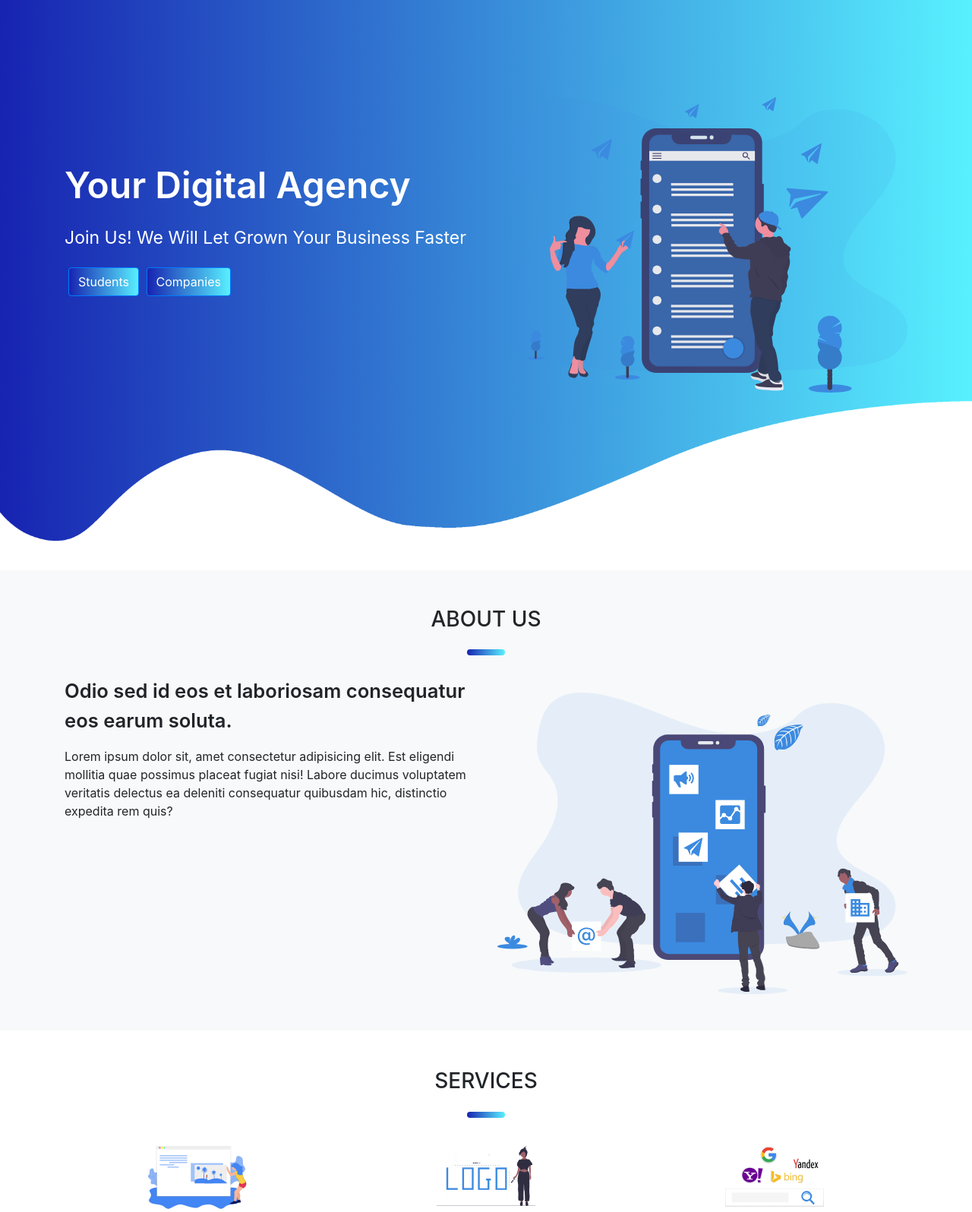
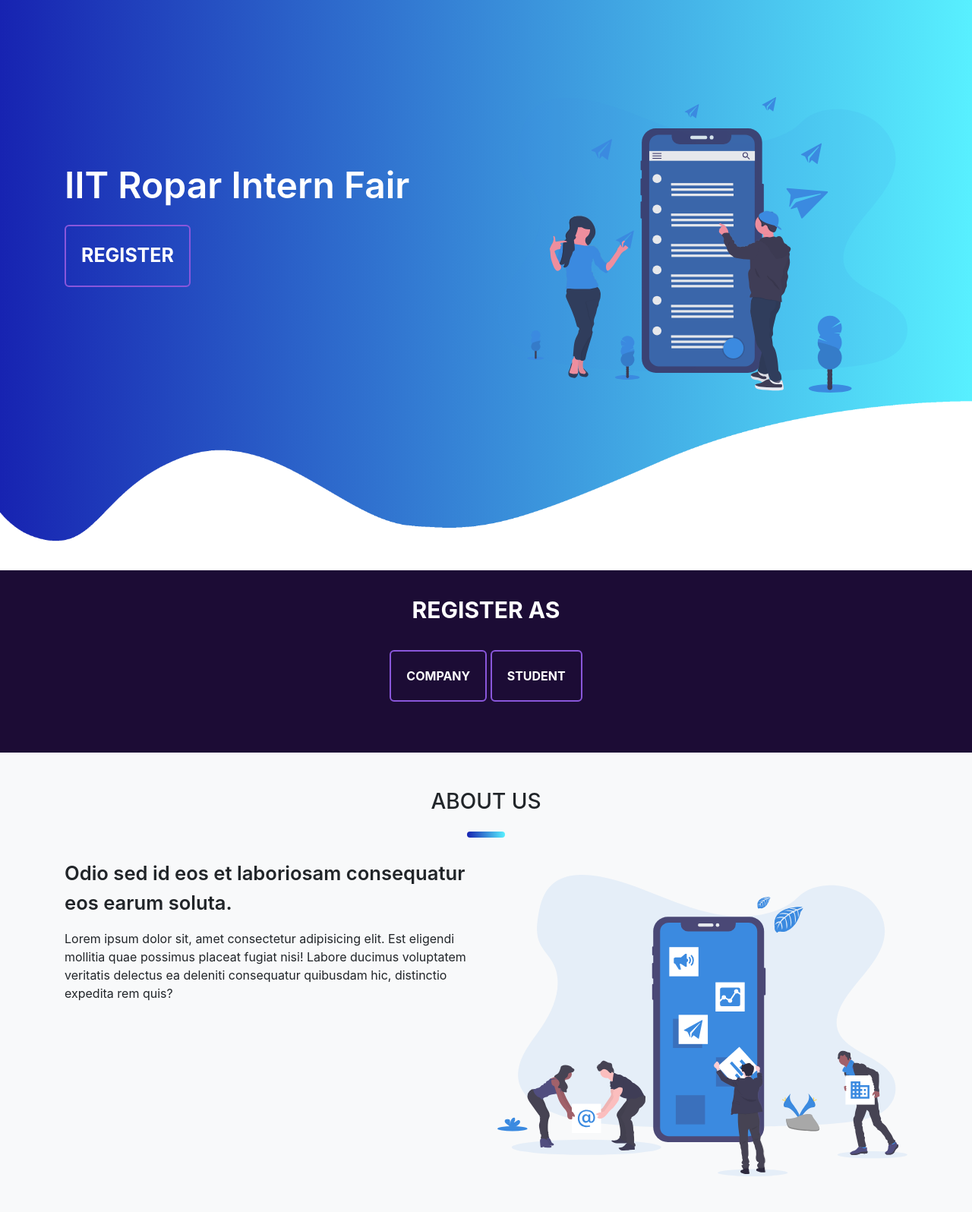
Before and after one commit to subhamX/intern_fair, a Django app: page / in a window 1280 px wide. Shown: the part 74-1670 px from the top of the page at 76% size. Run offline with Django 3.2, Linux system fonts and the light colour scheme; some libraries are stand-ins or nearby versions.

Commit message:
Adds register buttons on landing page

```diff
--- a/templates/base/index.html
+++ b/templates/base/index.html
@@ -1,5 +1,6 @@
 <!DOCTYPE html>
 <html lang="en">
+
 <head>
   <meta http-equiv="Content-Type" content="text/html; charset=utf-8" />
   <meta http-equiv="X-UA-Compatible" content="IE=edge">
@@ -10,8 +11,53 @@
   <script src="https://code.jquery.com/jquery-3.3.1.slim.min.js"></script>
   <script src="https://stackpath.bootstrapcdn.com/bootstrap/4.2.1/js/bootstrap.min.js"></script>
   <link rel="stylesheet" href="https://stackpath.bootstrapcdn.com/font-awesome/4.7.0/css/font-awesome.min.css">
-    <link rel="shortcut icon"  href="/static/base/images/logo.png" >
+  <link rel="shortcut icon" href="/static/base/images/logo.png">
 </head>
+<style>
+  .link-play-buttons button {
+    padding: 15px;
+    margin: 10px;
+    font-size: 20px;
+  }
+
+  .btn-register {
+    background: #1c0c35;
+    color: #ffffff !important;
+    font-weight: bold;
+    border: 2px solid #8a57db;
+    padding: 20px;
+    text-transform: uppercase;
+    border-radius: 6px;
+    display: inline-block;
+    transition: all 0.3s ease 0s;
+  }
+
+  .btn-register:hover {
+    /* color: #1c0c35 !important; */
+    background: #8a57db !important;
+    font-weight: 700 !important;
+    letter-spacing: 3px;
+    text-decoration: none;
+    background: none;
+    -webkit-box-shadow: 0px 5px 40px -10px rgba(0, 0, 0, 0.57);
+    -moz-box-shadow: 0px 5px 40px -10px rgba(0, 0, 0, 0.57);
+    transition: all 0.3s ease 0s;
+  }
+
+  #register-section {
+    background-color: #1c0c35;
+    height: 30vh;
+    text-align: center;
+  }
+
+  .heading-register {
+    color: white;
+    padding: 30px;
+    font-weight: bold;
+    font-size: 30px;
+  }
+</style>
+
 <body>
   <!-- Navbar Menu  ---->
   <section id="nav-bar">
@@ -19,7 +65,8 @@
       <a class="navbar-brand" href="#">
         <img src="/static/base/images/logo.png" alt="">
       </a>
-         <button class="navbar-toggler" type="button" data-toggle="collapse" data-target="#navbarNav" aria-controls="navbarNav" aria-expanded="false" aria-label="Toggle navigation">
+      <button class="navbar-toggler" type="button" data-toggle="collapse" data-target="#navbarNav"
+        aria-controls="navbarNav" aria-expanded="false" aria-label="Toggle navigation">
         <i class="fa fa-bars"></i>
       </button>
       <div class="collapse navbar-collapse" id="navbarNav">
@@ -41,12 +88,8 @@
     <div class="container">
       <div class="row">
         <div class="col-md-6">
-            <p class="promo-title">Your Digital Agency</p>
-            <p class="join-title">Join Us! We Will Let Grown Your Business Faster</p>
-            <a href="#" class="link-play">
-              <button type="button" class="btn btn-primary" style="margin: 5px;"  name="button">Students</button>
-              <button type="button" class="btn btn-primary"  name="button">Companies</button>
-            </a>
+          <p class="promo-title">IIT Ropar Intern Fair</p>
+          <a href="#" class="btn-register" style="background-color: transparent; font-size: 25px;">REGISTER</a>
         </div>
         <div class="col-md-6">
           <img src="/static/base/svg/undraw_email_campaign_qa8y.svg" alt="" class="img-fluid">
@@ -57,7 +100,13 @@
     <img src="/static/base/images/ground@-min.png" class="bottom-img" alt="">
   </section>
 
-
+  <section id="register-section">
+    <div class="heading-register">
+      REGISTER AS
+    </div>
+    <a href="{% url 'accounts:company_signup' %}" class="btn-register">COMPANY</a>
+    <a href="{% url 'accounts:student_signup' %}" class="btn-register">STUDENT</a>
+  </section>
   <!--- About Section ------>
   <section id="about">
     <div class="container">
@@ -73,7 +122,9 @@
               <li>Fugit ut maxime incidunt accusantium totam repellendus eum error. </li>
               <li>Ullamco laboris nisi ut aliquip ex ea commodo consequat.</li>
             </ul> -->
-            <p>Lorem ipsum dolor sit, amet consectetur adipisicing elit. Est eligendi mollitia quae possimus placeat fugiat nisi! Labore ducimus voluptatem veritatis delectus ea deleniti consequatur quibusdam hic, distinctio expedita rem quis?</p>
+          <p>Lorem ipsum dolor sit, amet consectetur adipisicing elit. Est eligendi mollitia quae possimus placeat
+            fugiat nisi! Labore ducimus voluptatem veritatis delectus ea deleniti consequatur quibusdam hic, distinctio
+            expedita rem quis?</p>
         </div>
         <div class="col-md-6">
           <img src="/static/base/svg/undraw_mobile_marketing_iqbr.svg" class="img-fluid" alt="">
@@ -88,42 +139,42 @@
       <h3 class="title text-center">SERVICES</h3>
       <div class="row text-center">
         <div class="col-md-4 services">
-            <img src="/static/base/svg/undraw_website_setup_5hr2.svg" class="service-img"   alt="">
+          <img src="/static/base/svg/undraw_website_setup_5hr2.svg" class="service-img" alt="">
           <h4>Landing Page Design</h4>
           <p>Lorem ipsum dolor sit amet, consectetur adipiscing elit,
             sed do eiusmod tempor incididunt ut labore et dolore magna aliqua.
           </p>
         </div>
         <div class="col-md-4 services">
-            <img src="/static/base/svg/branding.svg" class="service-img"   alt="">
-            <h4>Online  Branding</h4>
+          <img src="/static/base/svg/branding.svg" class="service-img" alt="">
+          <h4>Online Branding</h4>
           <p>Lorem ipsum dolor sit amet, consectetur adipiscing elit,
             sed do eiusmod tempor incididunt ut labore et dolore magna aliqua.
           </p>
         </div>
         <div class="col-md-4 services">
-            <img src="/static/base/svg/ads.svg" class="service-img"   alt="">
+          <img src="/static/base/svg/ads.svg" class="service-img" alt="">
           <h4>Google Ads</h4>
           <p>Lorem ipsum dolor sit amet, consectetur adipiscing elit,
             sed do eiusmod tempor incididunt ut labore et dolore magna aliqua.
           </p>
         </div>
         <div class="col-md-4 services">
-            <img src="/static/base/svg/undraw_Savings_dwkw.svg" class="service-img"   alt="">
+          <img src="/static/base/svg/undraw_Savings_dwkw.svg" class="service-img" alt="">
           <h4>PPC</h4>
           <p>Lorem ipsum dolor sit amet, consectetur adipiscing elit,
             sed do eiusmod tempor incididunt ut labore et dolore magna aliqua.
           </p>
         </div>
         <div class="col-md-4 services">
-            <img src="/static/base/svg/social.svg" class="service-img"   alt="">
+          <img src="/static/base/svg/social.svg" class="service-img" alt="">
           <h4>Social Media</h4>
           <p>Lorem ipsum dolor sit amet, consectetur adipiscing elit,
             sed do eiusmod tempor incididunt ut labore et dolore magna aliqua.
           </p>
         </div>
         <div class="col-md-4 services">
-          <img src="/static/base/svg/undraw_wireframing_nxyi.svg" class="service-img"   alt="">
+          <img src="/static/base/svg/undraw_wireframing_nxyi.svg" class="service-img" alt="">
           <h4>SEO</h4>
           <p>Lorem ipsum dolor sit amet, consectetur adipiscing elit,
             sed do eiusmod tempor incididunt ut labore et dolore magna aliqua.
@@ -161,7 +212,8 @@
               <div class="event-content">
                 <p class="event-time"><i class="fa fa-clock-o"></i> 8 : 00 AM - 11 : 00 AM</p>
                 <h3 class="event-title">His id altera fabellas facilisis. Has eros assueverit cu</h3>
-              <p>Lorem ipsum dolor sit amet, consectetur adipisicing elit, sed do eiusmod tempor incididunt ut labore et dolore magna aliqua.</p>
+                <p>Lorem ipsum dolor sit amet, consectetur adipisicing elit, sed do eiusmod tempor incididunt ut labore
+                  et dolore magna aliqua.</p>
                 <p>By <a href="#">John Doe</a></p>
               </div>
             </div>
@@ -173,7 +225,8 @@
               <div class="event-content">
                 <p class="event-time"><i class="fa fa-clock-o"></i> 8 : 00 AM - 11 : 00 AM</p>
                 <h3 class="event-title">Perpetua consectetuer definitiones id sea, mei utinam eripuit ne</h3>
-              <p>Lorem ipsum dolor sit amet, consectetur adipisicing elit, sed do eiusmod tempor incididunt ut labore et dolore magna aliqua.</p>
+                <p>Lorem ipsum dolor sit amet, consectetur adipisicing elit, sed do eiusmod tempor incididunt ut labore
+                  et dolore magna aliqua.</p>
                 <p>By <a href="#">John Doe</a></p>
               </div>
             </div>
@@ -185,7 +238,8 @@
               <div class="event-content">
                 <p class="event-time"><i class="fa fa-clock-o"></i> 8 : 00 AM - 11 : 00 AM</p>
                 <h3 class="event-title">At mucius deserunt delicatissimi eam, labitur detraxit ut sit</h3>
-              <p>Lorem ipsum dolor sit amet, consectetur adipisicing elit, sed do eiusmod tempor incididunt ut labore et dolore magna aliqua.</p>
+                <p>Lorem ipsum dolor sit amet, consectetur adipisicing elit, sed do eiusmod tempor incididunt ut labore
+                  et dolore magna aliqua.</p>
                 <p>By <a href="#">John Doe</a></p>
               </div>
             </div>
@@ -202,7 +256,8 @@
               <div class="event-content">
                 <p class="event-time"><i class="fa fa-clock-o"></i> 8 : 00 AM - 11 : 00 AM</p>
                 <h3 class="event-title">His id altera fabellas facilisis. Has eros assueverit cu</h3>
-              <p>Lorem ipsum dolor sit amet, consectetur adipisicing elit, sed do eiusmod tempor incididunt ut labore et dolore magna aliqua.</p>
+                <p>Lorem ipsum dolor sit amet, consectetur adipisicing elit, sed do eiusmod tempor incididunt ut labore
+                  et dolore magna aliqua.</p>
                 <p>By <a href="#">John Doe</a></p>
               </div>
             </div>
@@ -214,7 +269,8 @@
               <div class="event-content">
                 <p class="event-time"><i class="fa fa-clock-o"></i> 8 : 00 AM - 11 : 00 AM</p>
                 <h3 class="event-title">At mucius deserunt delicatissimi eam, labitur detraxit ut sit</h3>
-              <p>Lorem ipsum dolor sit amet, consectetur adipisicing elit, sed do eiusmod tempor incididunt ut labore et dolore magna aliqua.</p>
+                <p>Lorem ipsum dolor sit amet, consectetur adipisicing elit, sed do eiusmod tempor incididunt ut labore
+                  et dolore magna aliqua.</p>
                 <p>By <a href="#">John Doe</a></p>
               </div>
             </div>
@@ -231,7 +287,8 @@
               <div class="event-content">
                 <p class="event-time"><i class="fa fa-clock-o"></i> 8 : 00 AM - 11 : 00 AM</p>
                 <h3 class="event-title">His id altera fabellas facilisis. Has eros assueverit cu</h3>
-              <p>Lorem ipsum dolor sit amet, consectetur adipisicing elit, sed do eiusmod tempor incididunt ut labore et dolore magna aliqua.</p>
+                <p>Lorem ipsum dolor sit amet, consectetur adipisicing elit, sed do eiusmod tempor incididunt ut labore
+                  et dolore magna aliqua.</p>
                 <p>By <a href="#">John Doe</a></p>
               </div>
             </div>
@@ -243,7 +300,8 @@
               <div class="event-content">
                 <p class="event-time"><i class="fa fa-clock-o"></i> 8 : 00 AM - 11 : 00 AM</p>
                 <h3 class="event-title">At mucius deserunt delicatissimi eam, labitur detraxit ut sit</h3>
-              <p>Lorem ipsum dolor sit amet, consectetur adipisicing elit, sed do eiusmod tempor incididunt ut labore et dolore magna aliqua.</p>
+                <p>Lorem ipsum dolor sit amet, consectetur adipisicing elit, sed do eiusmod tempor incididunt ut labore
+                  et dolore magna aliqua.</p>
                 <p>By <a href="#">John Doe</a></p>
               </div>
             </div>
@@ -273,7 +331,7 @@
             sed do eiusmod tempor incididunt ut labore et dolore magna aliqua. Ut enim ad minim veniam,
             quis nostrud exercitation ullamco laboris nisi ut aliquip ex ea commodo consequat."
           </p>
-            <img src="/static/base/images/testimonials/testimonial-1.jpg"  alt="">
+          <img src="/static/base/images/testimonials/testimonial-1.jpg" alt="">
           <p class="user-details"><b>James</b><br>CEO at DIN</p>
         </div>
         <div class="col-md-5 testimonials">
@@ -281,7 +339,7 @@
             sed do eiusmod tempor incididunt ut labore et dolore magna aliqua. Ut enim ad minim veniam,
             quis nostrud exercitation ullamco laboris nisi ut aliquip ex ea commodo consequat."
           </p>
-            <img src="/static/base/images/testimonials/testimonial-3.jpg"  alt="">
+          <img src="/static/base/images/testimonials/testimonial-3.jpg" alt="">
           <p class="user-details"><b>William</b><br>Co-founder at ArtSpace</p>
         </div>
       </div>
@@ -292,7 +350,7 @@
     <div class="container">
       <div class="row">
         <div class="col-md-4 footer-box">
-              <img src="/static/base/images/logo.png"   alt="">
+          <img src="/static/base/images/logo.png" alt="">
           <p>Lorem ipsum dolor sit amet, consectetur adipiscing elit,
             sed do eiusmod tempor incididunt ut labore et dolore magna aliqua.
           </p>
@@ -308,7 +366,8 @@
           <p><i class="fa fa-envelope-o"></i>director@iitrpr.ac.in</p>
         </div>
         <div class="col-md-6 ">
-              <p class="copyright">Copyright © 2019. All rights reserved | Designed by <a href="https://www.salvatoremandis.it/index-eng.html">Salvatore Mandis</a></p>
+          <p class="copyright">Copyright © 2019. All rights reserved | Designed by <a
+              href="https://www.salvatoremandis.it/index-eng.html">Salvatore Mandis</a></p>
         </div>
         <div class="col-md-6 text-right">
           <!-- <p class="copyright">
@@ -322,9 +381,10 @@
     </div>
   </section>
   <!--- Smooth Scroll js ---------->
-    <script type="text/javascript" src="js/smooth-scroll.js"></script>
+  <script type="text/javascript" src="/static/base/js/smooth-scroll.js"></script>
   <script>
     var scroll = new SmoothScroll('a[href*="#"]');
   </script>
 </body>
+
 </html>
```
Lines whose indentation alone changed are shown as unchanged.
